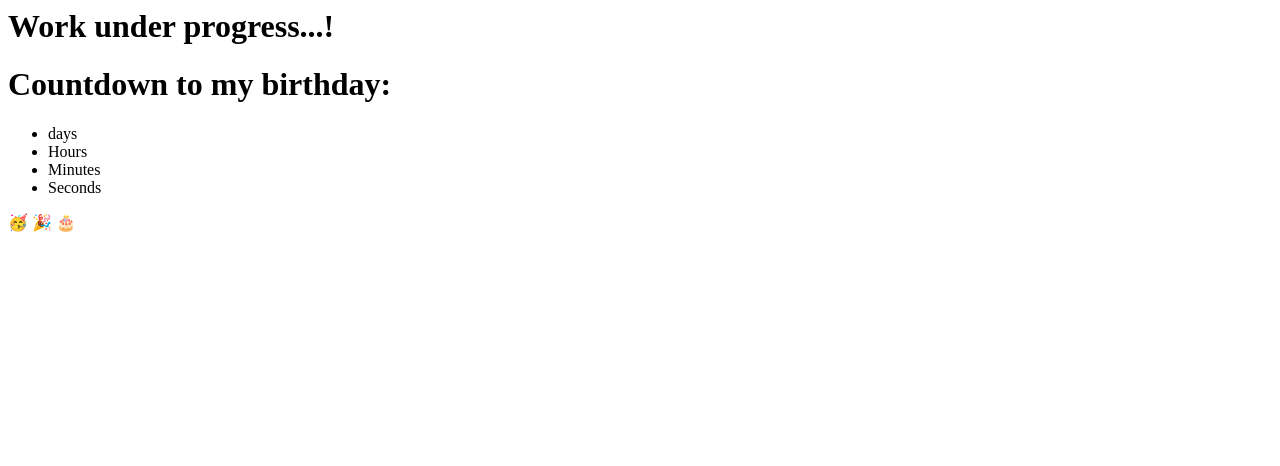
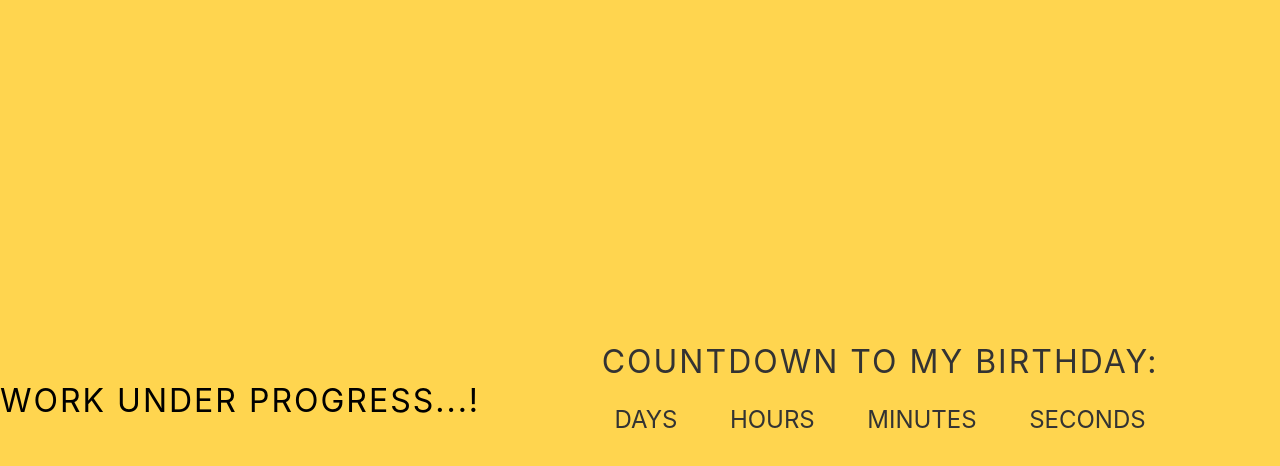
Before and after one commit to SUPER-COOL/MEET-LINK, a plain HTML site: page index.html in a window 1280 px wide. Drawn offline with Linux system fonts and the light colour scheme.

Commit message:
Update index.html

```diff
--- a/index.html
+++ b/index.html
@@ -1,5 +1,12 @@
 <h1> Work under progress...!</h1>
-<div class="container">
+<html>
+<head>
+  <meta charset="utf-8"/>
+  <title>Count down timer</title>
+  <link href="style.css" rel="stylesheet" type="text/css"/>
+</head>
+<body>
+  <div class="container">
   <h1 id="headline">Countdown to my birthday:</h1>
   <div id="countdown">
     <ul>
@@ -16,4 +23,6 @@
       <span class="emoji">🎂</span>
     </div>
   </div>
-</div>
+  </div>
+</body>
+</html>
```
